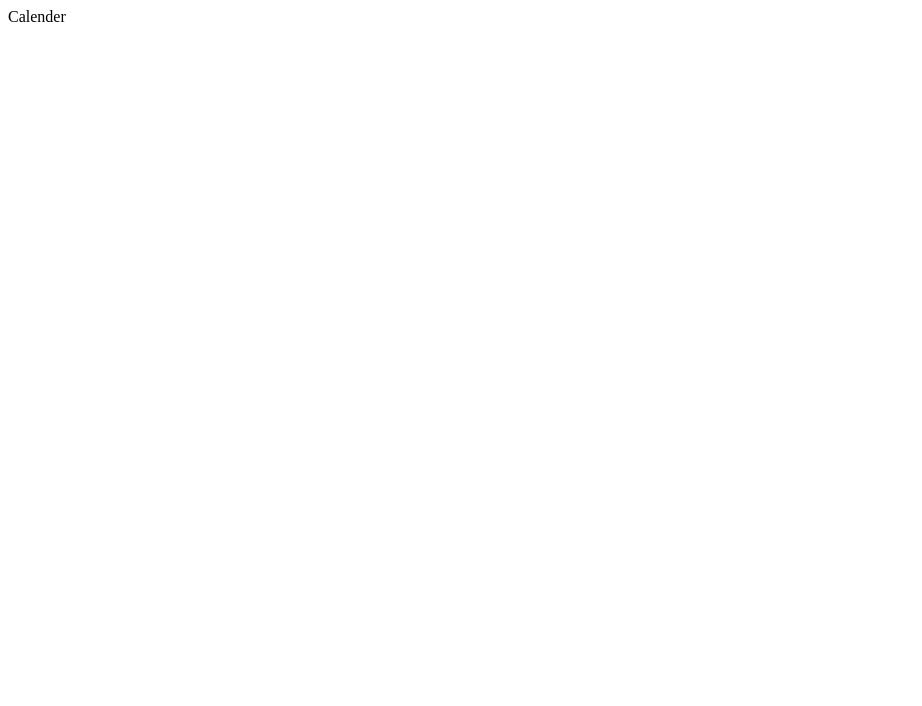
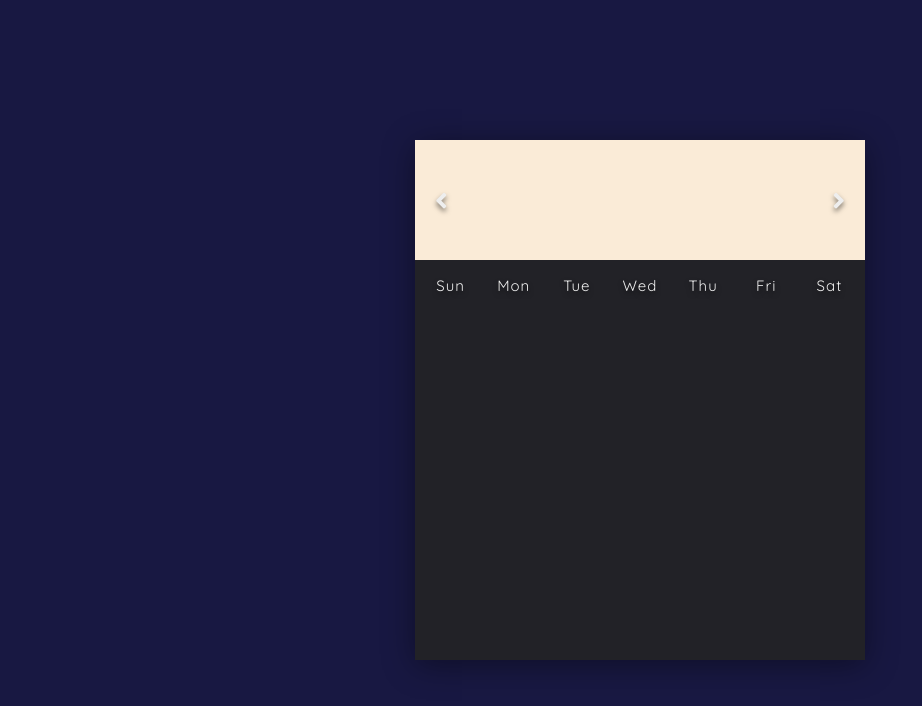
Before and after one commit to pondatikan001/Practice_MakeCalender, a plain HTML site: page index.html in a window 1280 px wide. Shown: the whole page, without its empty margins (0-922 px from the left). Drawn offline with Linux system fonts and the light colour scheme.

Commit message:
Update index html & css

```diff
--- a/css/index.css
+++ b/css/index.css
@@ -0,0 +1,109 @@
+* {
+    margin: 0;
+    padding: 0;
+    box-sizing: border-box;
+    font-family: "Quicksand", sans-serif;
+  }
+
+  html {
+    font-size: 62.5%;
+  }
+
+  .container {
+    width: 100%;
+    height: 100vh;
+    background-color: #181842;
+    color: #eee;
+    display: flex;
+    justify-content: center;
+    align-items: center;
+  }
+
+  .calendar {
+    width: 45rem;
+    height: 52rem;
+    background-color: #222227;
+    box-shadow: 0 0.5rem 3rem rgba(0, 0, 0, 0.4);
+  }
+
+  .month {
+    width: 100%;
+    height: 12rem;
+    background-color:antiquewhite;
+    display: flex;
+    justify-content: space-between;
+    align-items: center;
+    padding: 0 2rem;
+    text-align: center;
+    text-shadow: 0 0.3rem 0.5rem rgba(0, 0, 0, 0.5);
+  }
+
+  .month i {
+    font-size: 2.5rem;
+    cursor: pointer;
+  }
+
+  .month h1 {
+    font-size: 3rem;
+    font-weight: 400;
+    text-transform: uppercase;
+    letter-spacing: 0.2rem;
+    margin-bottom: 1rem;
+  }
+
+  .month p {
+    font-size: 1.6rem;
+  }
+
+  .weekdays {
+    width: 100%;
+    height: 5rem;
+    padding: 0 0.4rem;
+    display: flex;
+    align-items: center;
+  }
+
+  .weekdays div {
+    font-size: 1.5rem;
+    font-weight: 400;
+    letter-spacing: 0.1rem;
+    width: calc(44.2rem / 7);
+    display: flex;
+    justify-content: center;
+    align-items: center;
+    text-shadow: 0 0.3rem 0.5rem rgba(0, 0, 0, 0.5);
+  }
+
+  .days {
+    width: 100%;
+    display: flex;
+    flex-wrap: wrap;
+    padding: 0.2rem;
+  }
+
+  .days div {
+    font-size: 1.4rem;
+    margin: 0.3rem;
+    width: calc(40.2rem / 7);
+    height: 5rem;
+    display: flex;
+    justify-content: center;
+    align-items: center;
+    text-shadow: 0 0.3rem 0.5rem rgba(0, 0, 0, 0.5);
+    transition: background-color 0.2s;
+  }
+
+  .days div:hover:not(.today) {
+    background-color: #262626;
+    border: 0.2rem solid #777;
+    cursor: pointer;
+  }
+
+  .prev-date,
+  .next-date {
+    opacity: 0.5;
+  }
+
+  .today {
+    background-color: #167e56;
+  }
--- a/index.html
+++ b/index.html
@@ -10,6 +10,29 @@
     <link rel="stylesheet" href="https://fonts.googleapis.com/css2?family=Quicksand:wght@300;400;500;600;700&display=swap"/>
 </head>
 <body>
-   Calender
+    <div class="container">
+        <div class="calendar">
+          <div class="month">
+            <i class="fas fa-angle-left prev"></i>
+            <div class="date">
+              <h1></h1>
+              <p></p>
+            </div>
+            <i class="fas fa-angle-right next"></i>
+          </div>
+          <div class="weekdays">
+            <div>Sun</div>
+            <div>Mon</div>
+            <div>Tue</div>
+            <div>Wed</div>
+            <div>Thu</div>
+            <div>Fri</div>
+            <div>Sat</div>
+          </div>
+          <div class="days"></div>
+        </div>
+      </div>
+
+      <script src="./js/index.js"></script>
 </body>
 </html>
```
